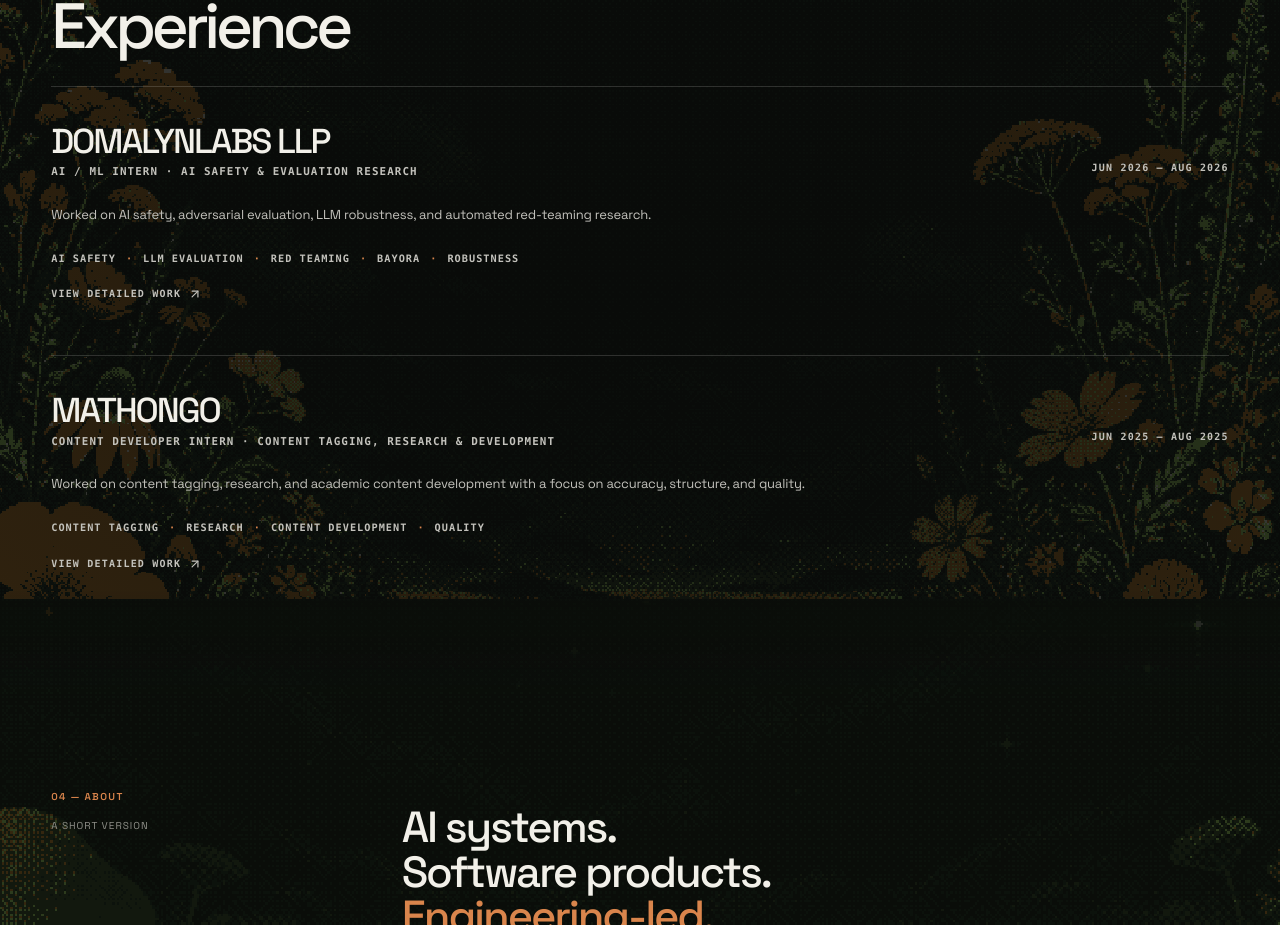
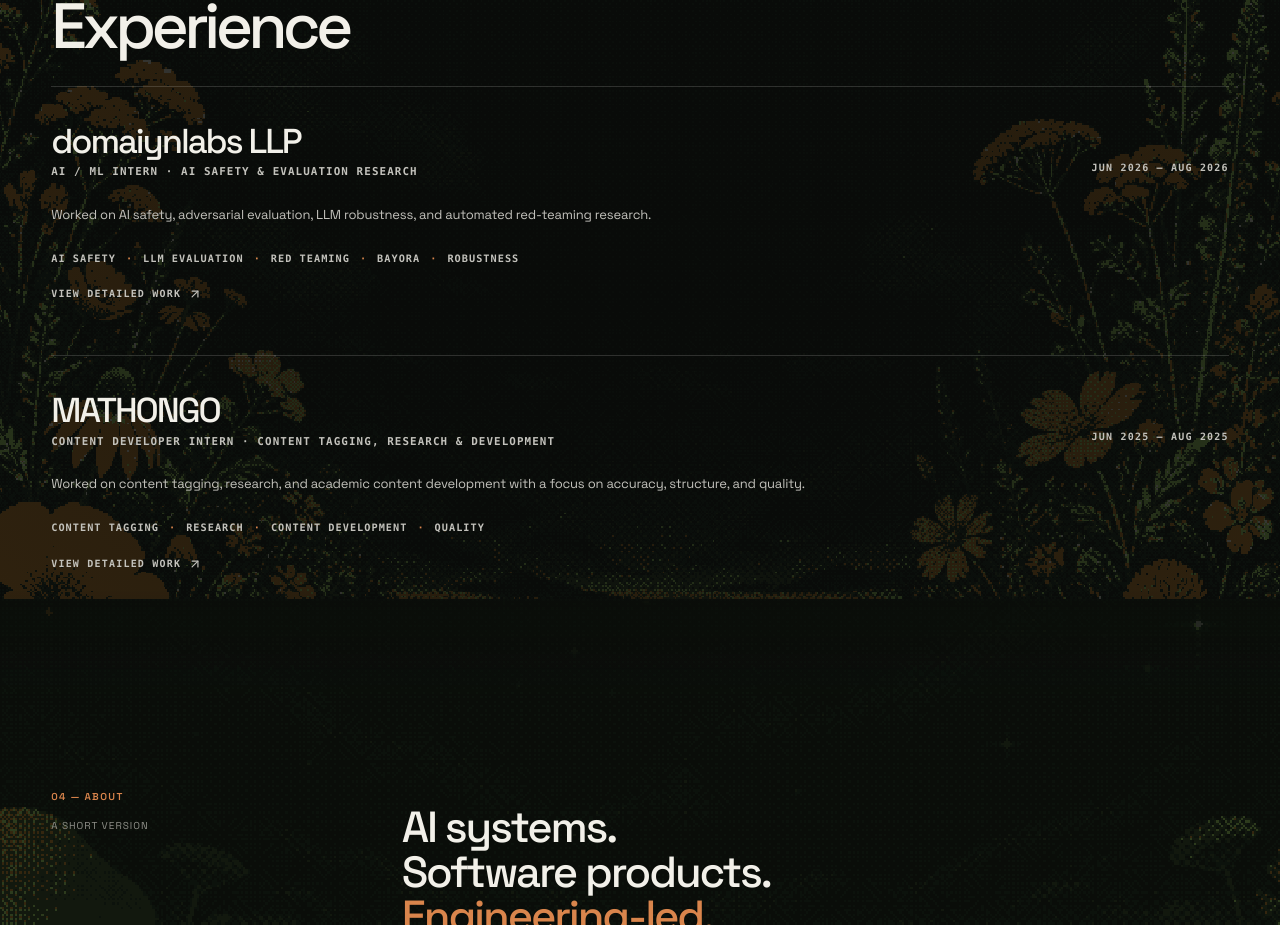
Before and after one commit to HrshJha/portfolio, a Next.js app: page / in a window 1280 px wide. Shown: the part 2660-3585 px from the top of the page. Built offline with nearby package versions, Linux system fonts and the light colour scheme.

Commit message:
Update page.tsx

```diff
--- a/app/page.tsx
+++ b/app/page.tsx
@@ -397,7 +397,7 @@
 
                 <ExperienceEntry
                   id="domalynlabs"
-                  company="DOMALYNLABS LLP"
+                  company="domaiynlabs LLP"
                   role="AI / ML INTERN · AI SAFETY & EVALUATION RESEARCH"
                   date="JUN 2026 — AUG 2026"
                   overview="Worked on AI safety, adversarial evaluation, LLM robustness, and automated red-teaming research."
```
